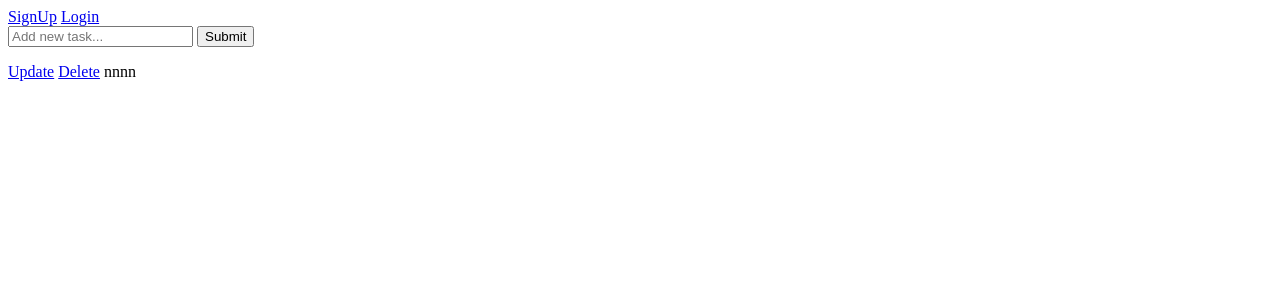
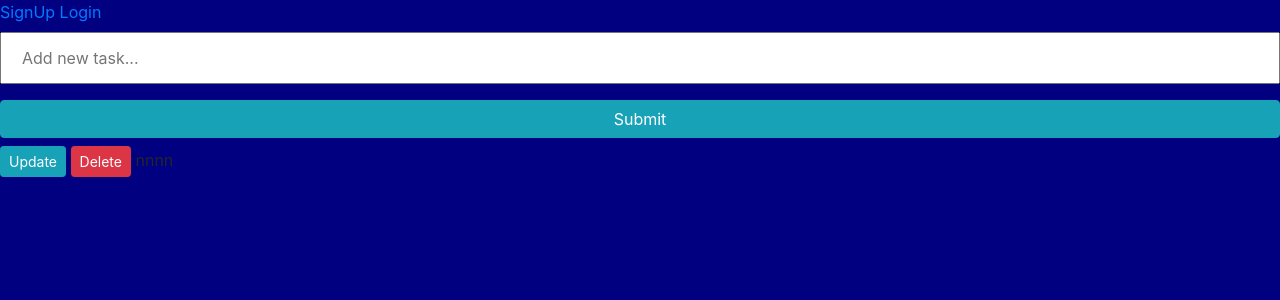
Before and after one commit to msnirmal/Portfolio4, a Django app: page / in a window 1280 px wide. Shown: the top 300 px of the page. Run offline with Django 3.2, Linux system fonts and the light colour scheme; data comes from the database, SQL or seed files in the repository; some libraries are stand-ins or nearby versions.

Commit message:
add background & input style

```diff
--- a/tasks/templates/tasks/list.html
+++ b/tasks/templates/tasks/list.html
@@ -1,3 +1,31 @@
+<!DOCTYPE html>
+<html lang="en">
+  <head>
+    <meta charset="UTF-8" />
+    <meta http-equiv="X-UA-Compatible" content="IE=edge" />
+    <meta name="viewport" content="width=device-width, initial-scale=1.0" />
+    <title>Tasks List</title>
+    <link
+      rel="stylesheet"
+      href="https://stackpath.bootstrapcdn.com/bootstrap/4.3.1/css/bootstrap.min.css"
+      integrity="sha384-ggOyR0iXCbMQv3Xipma34MD+dH/1fQ784/j6cY/iJTQUOhcWr7x9JvoRxT2MZw1T"
+      crossorigin="anonymous"
+    />
+  </head>
+  <body>
+    <style>
+
+             body{
+      	background-color: navy;
+      }
+
+         input{
+      	width: 100%;
+      	padding: 12px 20px;
+      	margin: 8px 0;
+      	box-sizing: border-box;
+    </style>
+
     {% if user.is_authenticated %}
     <a href="{% url 'account_logout' %}">Sign Out</a>
     {% else %}
@@ -30,3 +58,5 @@
         {% endfor %}
       </div>
     </div>
+  </body>
+</html>
```
Lines whose indentation alone changed are shown as unchanged.
